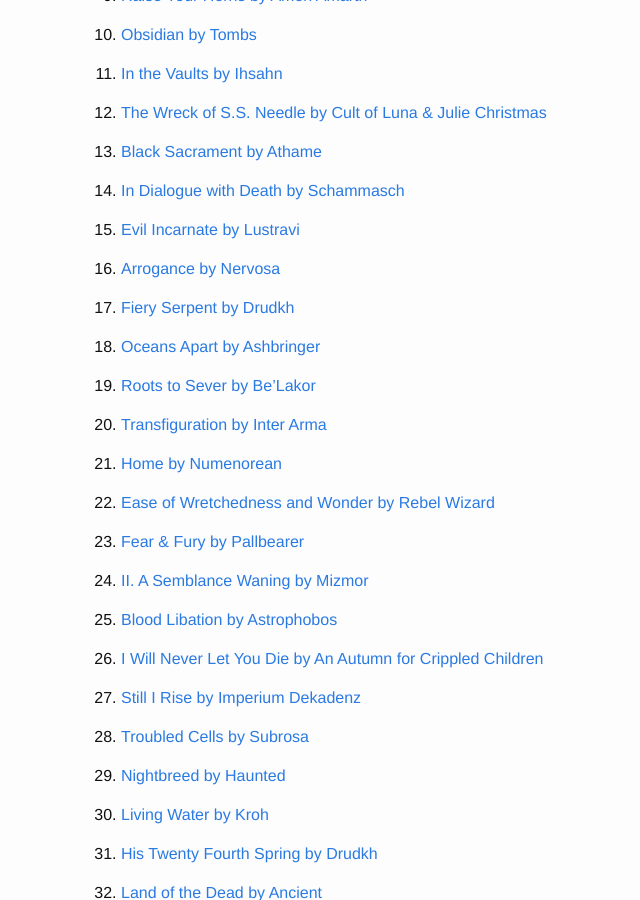
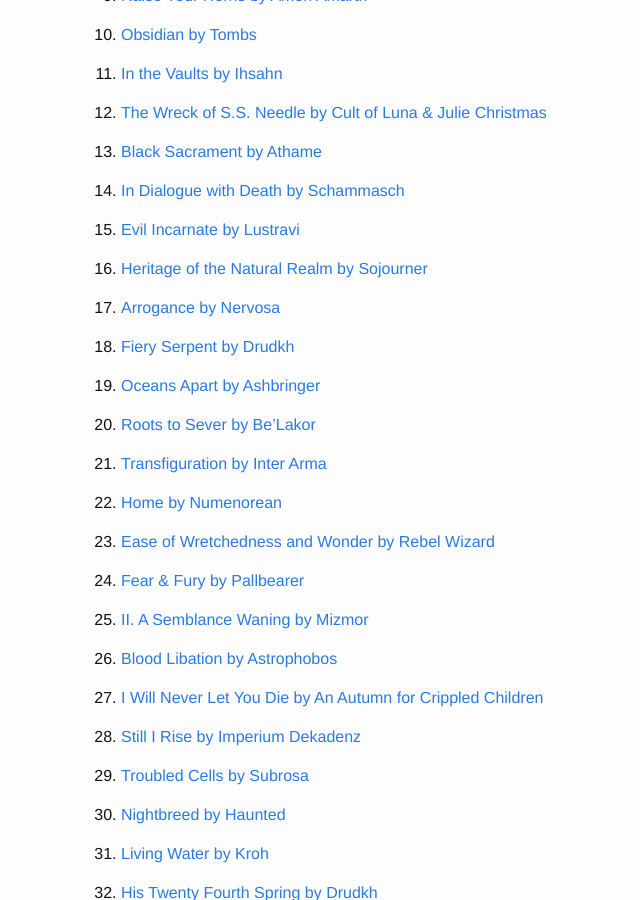
Before and after one commit to danmorrison/danmorrison.github.io, a Jekyll site: the page built from _posts/2017-08-03-metal-2016.md, in a window 1280 px wide and 900 px high, scrolled down 606 px. Shown: the whole window, without its empty margins (179-819 px from the left). Built offline with Jekyll 4.4.1, drawn with Linux system fonts in a browser that asks for light colours.

Commit message:
Add Heritage of the Natural Realm

```diff
--- a/_posts/2017-08-03-metal-2016.md
+++ b/_posts/2017-08-03-metal-2016.md
@@ -25,6 +25,7 @@
 1. <!-- 2016-04-18 --> [Black Sacrament by Athame](https://music.apple.com/album/id1121212699?i=1121212768)
 1. <!-- 2016-04-29 --> [In Dialogue with Death by Schammasch](https://music.apple.com/album/1087221786?i=1087222128)
 1. <!-- 2016-05-06 --> [Evil Incarnate by Lustravi](https://music.apple.com/album/id1123500988?i=1123501179)
+1. <!-- 2016-05-25 --> [Heritage of the Natural Realm by Sojourner](https://music.apple.com/album/1119740841?i=1119741344)
 1. <!-- 2016-06-03 --> [Arrogance by Nervosa](https://music.apple.com/album/id1097914527?i=1097914894)
 1. <!-- 2016-06-03 --> [Fiery Serpent by Drudkh](https://music.apple.com/album/id1096521472?i=1096521527)
 1. <!-- 2016-06-03 --> [Oceans Apart by Ashbringer](https://music.apple.com/album/1111651924?i=1111652026)
```
